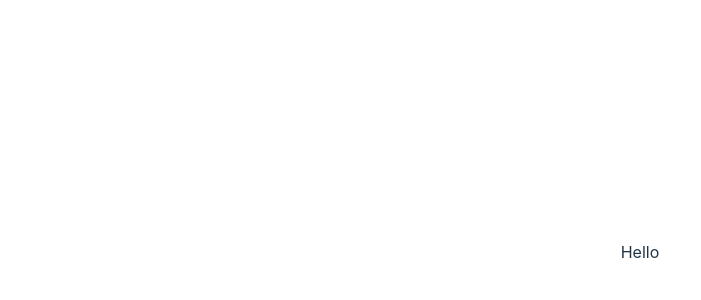
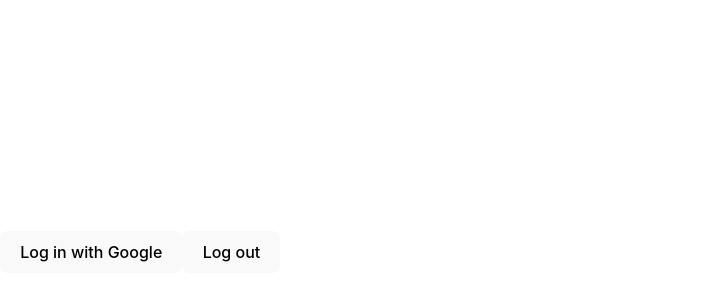
Before and after one commit to VladDarkel/TextUAria, a React (Vite) app: page / in a window 1280 px wide. Shown: the part 148-448 px from the top of the page, without its empty margins (0-701 px from the left). Built offline with nearby package versions, Linux system fonts and the light colour scheme.

Commit message:
google auth

```diff
--- a/package.json
+++ b/package.json
@@ -10,6 +10,7 @@
     "preview": "vite preview"
   },
   "dependencies": {
+    "@supabase/supabase-js": "^2.46.2",
     "react": "^18.3.1",
     "react-dom": "^18.3.1"
   },
--- a/src/App.jsx
+++ b/src/App.jsx
@@ -1,16 +1,25 @@
-import { useState } from "react";
-import reactLogo from "./assets/react.svg";
-import viteLogo from "/vite.svg";
-import "./App.css";
+import React from "react";
+import { supabase } from "./api/supabaseClient";
 
-function App() {
-  const [count, setCount] = useState(0);
+const App = () => {
+  const handleLogin = async () => {
+    const { error } = await supabase.auth.signInWithOAuth({
+      provider: "google",
+    });
+    if (error) console.error("Error logging in:", error.message);
+  };
+
+  const handleLogout = async () => {
+    const { error } = await supabase.auth.signOut();
+    if (error) console.error("Error logging out:", error.message);
+  };
 
   return (
-    <>
-      <p>Hello</p>
-    </>
+    <div>
+      <button onClick={handleLogin}>Log in with Google</button>
+      <button onClick={handleLogout}>Log out</button>
+    </div>
   );
-}
+};
 
 export default App;
--- /dev/null
+++ b/src/api/supabaseClient.js
@@ -0,0 +1,7 @@
+import { createClient } from "@supabase/supabase-js";
+
+const supabaseUrl = "https://npjhmvrurydqoodoxjlw.supabase.co";
+const supabaseAnonKey =
+  "eyJhbGciOiJIUzI1NiIsInR5cCI6IkpXVCJ9.eyJpc3MiOiJzdXBhYmFzZSIsInJlZiI6Im5wamhtdnJ1cnlkcW9vZG94amx3Iiwicm9sZSI6ImFub24iLCJpYXQiOjE3MzA3MzY0MjQsImV4cCI6MjA0NjMxMjQyNH0.AmxHwf6Q2VGkRKhkDe_XWaCNZxTPB_kAthKeS8HHyxU";
+
+export const supabase = createClient(supabaseUrl, supabaseAnonKey);
```
Also changed, not shown: 1 other file (tests, documents, lock files or other folders).
